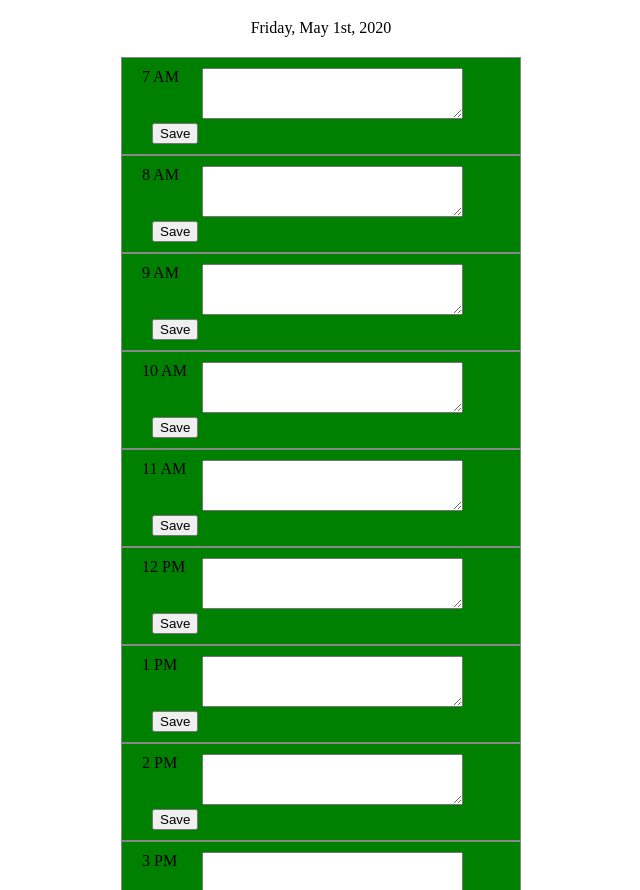
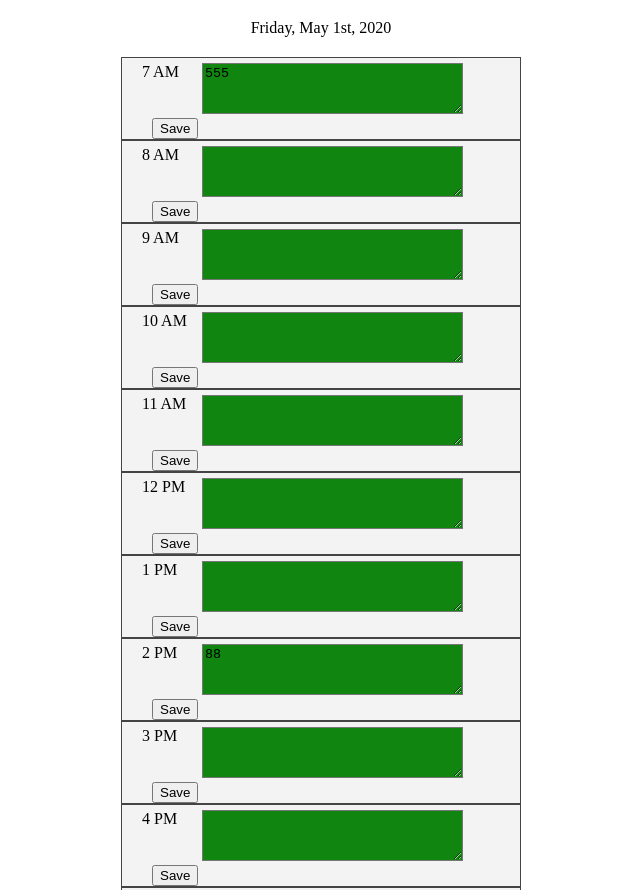
Before and after one commit to rrsalerno21/calendar-app, a plain HTML site: page index.html in a window 1280 px wide. Shown: the part 61-951 px from the top of the page, without its empty margins (319-959 px from the left). Drawn offline with nearby package versions, Linux system fonts and the light colour scheme.

Commit message:
updated data-hour location and script to match

```diff
--- a/assets/script.js
+++ b/assets/script.js
@@ -9,8 +9,8 @@ $(document).ready(function() {
     if (JSONgrab === null) {
         // set our default storage
         timeStorage = {
-            7: '', 8: '', 9: '', 10: '', 11: '',
-            12: '', 13: '', 14: '', 15: '', 16: '', 17: '', 18: ''
+            7: '555', 8: '', 9: '', 10: '', 11: '',
+            12: '', 13: '', 14: '88', 15: '', 16: '', 17: '', 18: ''
         };
     // or else...
     } else {
@@ -24,23 +24,23 @@ $(document).ready(function() {
         // update the #today-time tag
         $('#today-time').text(moment().format('dddd, MMMM Do, YYYY'));
 
-        // go through each time box and change the background based on the time and the text area value
+        // go through each time input and change the background based on the time and the text area value
         var currentHour = moment().hour();
 
-        $('.time-box').each(function() {
-            var timeBoxHour = parseInt($(this)[0].dataset.hour);
+        $('.time-input').each(function() {
+            var timeInputHour = parseInt($(this)[0].getAttribute('data-hour'));
+
             // background colors
-            if (timeBoxHour < currentHour) {
+            if (timeInputHour < currentHour) {
                 $(this).addClass('past-hour');
-            } else if (timeBoxHour === currentHour) {
+            } else if (timeInputHour === currentHour) {
                 $(this).addClass('current-hour');
             } else {
                 $(this).addClass('future-hour');
             };
 
-            // text area
-            $(this).find('.time-input')[0].children[0].value = timeStorage[timeBoxHour];
-
+             // text area
+            $(this)[0].value = timeStorage[timeInputHour];
         })
     };
 
@@ -56,12 +56,13 @@ $(document).ready(function() {
 
     // event listener for save buttons
     $('.save-btn').on('click', function(event) {
-        var selectedHour = $(this).parents()[1].getAttribute('data-hour');
+        var selectedHour = $(this).parents()[1].children[1].children[0].getAttribute('data-hour');
         var selectedInput = $(this).parents()[1].children[1].children[0].value;
 
         // save that input to timeStorage
         timeStorage[selectedHour] = selectedInput;
 
+        console.log(timeStorage);
         // set the localStorage item
         localStorage.setItem('times', JSON.stringify(timeStorage));
     });
--- a/assets/style.css
+++ b/assets/style.css
@@ -6,7 +6,7 @@ header {
 /* align calendar to center and set width*/
 #total-cal-box {
     margin: 0px auto;
-    width: 400px;
+    max-width: 400px;
 }
 
 /* flex each time segment */
@@ -14,12 +14,11 @@ header {
     display: flex;
     flex-flow: row wrap;
     background: #f3f3f3;
-    padding: 10px 20px;
-    border: 1px solid #888888
+    padding: 5px 20px 0px;
+    border: 1px solid #444444
 }
 
 .time-display {
-
     margin-right:15px;
     width: 45px;
 }
@@ -29,13 +28,13 @@ header {
 }
 
 .past-hour {
-    background: blue;
+    background: rgb(189, 189, 189)
 }
 
 .current-hour {
-    background: red;
+    background: rgb(192, 28, 28);
 }
 
 .future-hour {
-    background: green;
+    background: rgb(16, 133, 16);
 }
--- a/index.html
+++ b/index.html
@@ -16,13 +16,13 @@
     <main class="wrapper">
         <div id="total-cal-box">
 
-            <div class="time-box" id="7AM" data-hour="7">
+            <div class="time-box" id="7AM">
                 <div class="time-display">
                     <label for="7AM-message">7 AM</label><br>
                 </div>
 
-                <div class="time-input">
-                    <textarea name="7AM-message" rows="3" cols="30"></textarea>
+                <div class="time-input-div">
+                    <textarea class="time-input" name="7AM-message" rows="3" cols="30" data-hour="7"></textarea>
                 </div>
 
                 <div class="save-div">
@@ -30,13 +30,13 @@
                 </div>
             </div>
 
-            <div class="time-box" id="8AM" data-hour="8">
+            <div class="time-box" id="8AM">
                 <div class="time-display">
                     <label for="8AM-message">8 AM</label><br>
                 </div>
 
-                <div class="time-input">
-                    <textarea name="8AM-message" rows="3" cols="30"></textarea>
+                <div class="time-input-div">
+                    <textarea class="time-input" name="8AM-message" rows="3" cols="30" data-hour="8"></textarea>
                 </div>
 
                 <div class="save-div">
@@ -44,13 +44,13 @@
                 </div>
             </div>
 
-            <div class="time-box" id="9AM" data-hour="9">
+            <div class="time-box" id="9AM">
                 <div class="time-display">
                     <label for="9AM-message">9 AM</label><br>
                 </div>
 
-                <div class="time-input">
-                    <textarea name="9AM-message" rows="3" cols="30"></textarea>
+                <div class="time-input-div">
+                    <textarea class="time-input" name="9AM-message" rows="3" cols="30" data-hour="9"></textarea>
                 </div>
 
                 <div class="save-div">
@@ -58,13 +58,13 @@
                 </div>
             </div>
 
-            <div class="time-box" id="10AM" data-hour="10">
+            <div class="time-box" id="10AM">
                 <div class="time-display">
                     <label for="10AM-message">10 AM</label><br>
                 </div>
 
-                <div class="time-input">
-                    <textarea name="10AM-message" rows="3" cols="30"></textarea>
+                <div class="time-input-div">
+                    <textarea class="time-input" name="10AM-message" rows="3" cols="30" data-hour="10"></textarea>
                 </div>
 
                 <div class="save-div">
@@ -72,13 +72,13 @@
                 </div>
             </div>
 
-            <div class="time-box" id="11AM" data-hour="11">
+            <div class="time-box" id="11AM">
                 <div class="time-display">
                     <label for="11AM-message">11 AM</label><br>
                 </div>
 
-                <div class="time-input">
-                    <textarea name="11AM-message" rows="3" cols="30"></textarea>
+                <div class="time-input-div">
+                    <textarea class="time-input" name="11AM-message" rows="3" cols="30" data-hour="11"></textarea>
                 </div>
 
                 <div class="save-div">
@@ -86,13 +86,13 @@
                 </div>
             </div>
 
-            <div class="time-box" id="12PM" data-hour="12">
+            <div class="time-box" id="12PM">
                 <div class="time-display">
                     <label for="12PM-message">12 PM</label><br>
                 </div>
 
-                <div class="time-input">
-                    <textarea name="12PM-message" rows="3" cols="30"></textarea>
+                <div class="time-input-div">
+                    <textarea class="time-input" name="12PM-message" rows="3" cols="30" data-hour="12"></textarea>
                 </div>
 
                 <div class="save-div">
@@ -100,13 +100,13 @@
                 </div>
             </div>
 
-            <div class="time-box" id="1PM" data-hour="13">
+            <div class="time-box" id="1PM">
                 <div class="time-display">
                     <label for="1PM-message">1 PM</label><br>
                 </div>
 
-                <div class="time-input">
-                    <textarea name="1PM-message" rows="3" cols="30"></textarea>
+                <div class="time-input-div">
+                    <textarea class="time-input" name="1PM-message" rows="3" cols="30" data-hour="13"></textarea>
                 </div>
 
                 <div class="save-div">
@@ -114,13 +114,13 @@
                 </div>
             </div>
 
-            <div class="time-box" id="2PM" data-hour="14">
+            <div class="time-box" id="2PM">
                 <div class="time-display">
                     <label for="2PM-message">2 PM</label><br>
                 </div>
 
-                <div class="time-input">
-                    <textarea name="2PM-message" rows="3" cols="30"></textarea>
+                <div class="time-input-div">
+                    <textarea class="time-input" name="2PM-message" rows="3" cols="30" data-hour="14"></textarea>
                 </div>
 
                 <div class="save-div">
@@ -128,13 +128,13 @@
                 </div>
             </div>
 
-            <div class="time-box" id="3PM" data-hour="15">
+            <div class="time-box" id="3PM">
                 <div class="time-display">
                     <label for="3PM-message">3 PM</label><br>
                 </div>
 
-                <div class="time-input">
-                    <textarea name="3PM-message" rows="3" cols="30"></textarea>
+                <div class="time-input-div">
+                    <textarea class="time-input" name="3PM-message" rows="3" cols="30" data-hour="15"></textarea>
                 </div>
 
                 <div class="save-div">
@@ -142,13 +142,13 @@
                 </div>
             </div>
 
-            <div class="time-box" id="4PM" data-hour="16">
+            <div class="time-box" id="4PM">
                 <div class="time-display">
                     <label for="4PM-message">4 PM</label><br>
                 </div>
 
-                <div class="time-input">
-                    <textarea name="4PM-message" rows="3" cols="30"></textarea>
+                <div class="time-input-div">
+                    <textarea class="time-input" name="4PM-message" rows="3" cols="30" data-hour="16"></textarea>
                 </div>
 
                 <div class="save-div">
@@ -156,13 +156,13 @@
                 </div>
             </div>
 
-            <div class="time-box" id="5PM" data-hour="17">
+            <div class="time-box" id="5PM">
                 <div class="time-display">
                     <label for="5PM-message">5 PM</label><br>
                 </div>
 
-                <div class="time-input">
-                    <textarea name="5PM-message" rows="3" cols="30"></textarea>
+                <div class="time-input-div">
+                    <textarea class="time-input" name="5PM-message" rows="3" cols="30" data-hour="17"></textarea>
                 </div>
 
                 <div class="save-div">
@@ -170,13 +170,13 @@
                 </div>
             </div>
 
-            <div class="time-box" id="6PM" data-hour="18">
+            <div class="time-box" id="6PM">
                 <div class="time-display">
                     <label for="6PM-message">6 PM</label><br>
                 </div>
 
-                <div class="time-input">
-                    <textarea name="6PM-message" rows="3" cols="30"></textarea>
+                <div class="time-input-div">
+                    <textarea class="time-input" name="6PM-message" rows="3" cols="30" data-hour="18"></textarea>
                 </div>
 
                 <div class="save-div">
```
